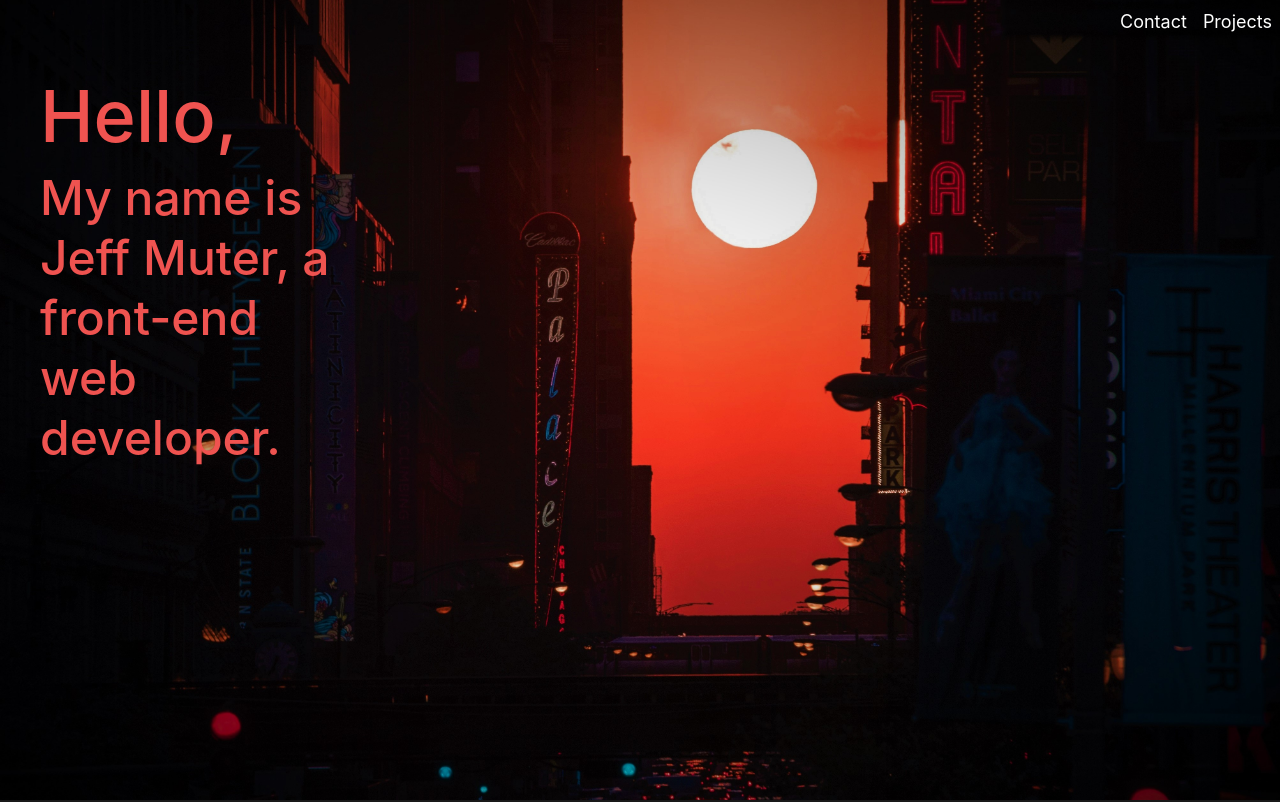
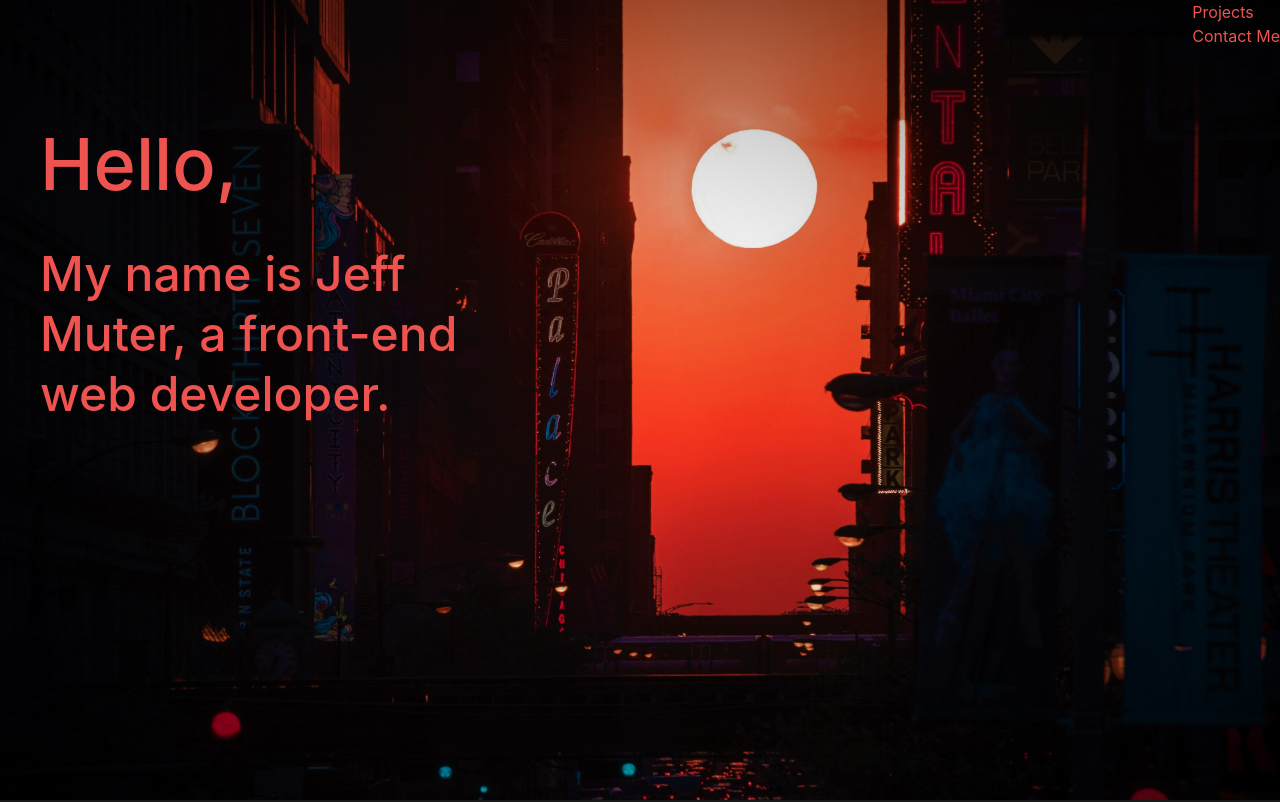
Before and after one commit to JeffMuter/jeffmuter-portfolio, a React (Create React App) app: page / in a window 1280 px wide. Shown: the top 802 px of the page. Built offline with nearby package versions, Linux system fonts and the light colour scheme.

Commit message:
finished color / spacing for about

```diff
--- a/src/components/About/About.js
+++ b/src/components/About/About.js
@@ -9,11 +9,11 @@ const About = (props) => {
       style={{ backgroundImage: "url(/background-home.jpg)" }}
     >
       <div className="container mx-auto flex px-10 py-20 md:flex-row flex-col items-center">
-        <div className="lg:pr-24 mr- flex flex-col md:items-start md:text-left mb-16 md:mb-0 items-center text-center w-1/3">
-          <p className="title-font text-7xl mb-4 font-medium text-lightRed">
+        <div className="lg:pr-24 mr- flex flex-col md:items-start md:text-left font-gothicCentury mb-16 md:mb-0 items-center text-center w-1/2">
+          <p className="title-font text-7xl mb-4 font-medium font-gothicCentury text-lightRed">
             Hello,
           </p>
-          <p className="title-font text-5xl leading-tight mb-4 font-medium text-lightRed">
+          <p className="title-font text-5xl leading-tight mb-4 mt-7 font-medium text-lightRed">
             My name is Jeff Muter, a front-end web developer.
           </p>
         </div>
--- a/src/components/NavBar/NavBar.js
+++ b/src/components/NavBar/NavBar.js
@@ -4,13 +4,13 @@ import React from "react";
 const NavBar = (props) => {
   const onClickHandler = (event) => {};
   return (
-    <div className={classes.topNav}>
+    <div className="bg-transparent float-right">
       <ul>
-        <li className={classes.items}>
+        <li className="text-lightRed">
           <h3>Projects</h3>
         </li>
-        <li className={classes.items}>
-          <h3>Contact</h3>
+        <li className="text-lightRed">
+          <h3>Contact Me</h3>
         </li>
       </ul>
     </div>
--- a/src/components/NavBar/NavBar.module.css
+++ b/src/components/NavBar/NavBar.module.css
@@ -11,7 +11,6 @@
 }
 
 .items {
-    color: white;
     float: right;
     padding: .5rem;
     font-size: large;
```
